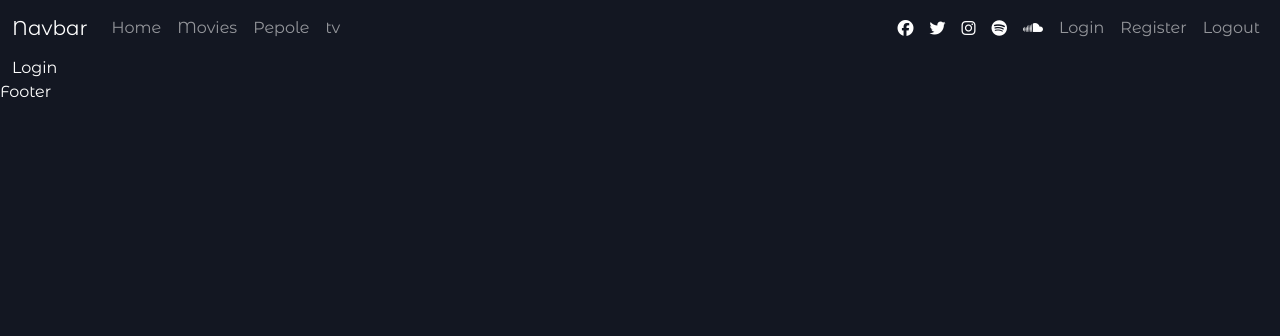
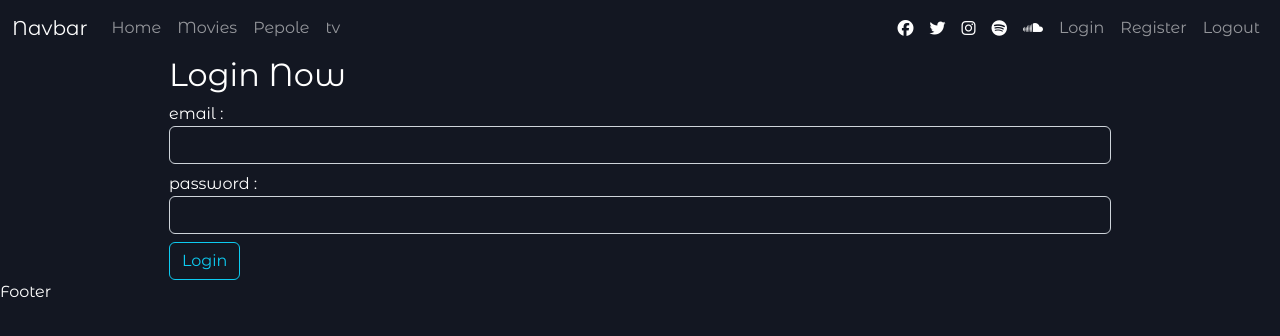
Before and after one commit to amrIsmayl/trending-Movies, a React (Create React App) app: page /login in a window 1280 px wide. Shown: the top 336 px of the page. Built offline with nearby package versions, Linux system fonts and the light colour scheme.

Commit message:
create Registration form

```diff
--- a/src/Login.jsx
+++ b/src/Login.jsx
@@ -1,7 +1,82 @@
-import React from 'react'
+import axios from 'axios';
+import Joi from 'joi';
+import React, { useState } from 'react'
+import { useNavigate } from 'react-router-dom';
 
 export default function Login() {
+
+  const [errorList, setErrorList] = useState([]);
+  const [isloading, setIsloading] = useState(false);
+  const [error, setError] = useState("");
+  let navigate = useNavigate();
+  const [user, setUser] = useState({
+    email: '',
+    password: ''
+  });
+
+  function getUserData(e) {
+    let myUser = { ...user }; // copy user
+    myUser[e.target.name] = e.target.value;
+    setUser(myUser);
+    console.log(myUser)
+  }
+
+  async function submitLoginForm(e) {
+    e.preventDefault();
+    setIsloading(true);
+    let validationResult = validateLoginForm();
+
+    if (validationResult.error) {
+      setErrorList(validationResult.error.details);
+      setIsloading(false);
+    }
+    else {
+      let { data } = await axios.post('https://route-egypt-api.herokuapp.com/signin', user);
+
+      if (data.message === 'success') {
+        setIsloading(false);
+        navigate('/home')
+      }
+      else {
+        setError(data.message);
+        setIsloading(false);
+      }
+    }
+  }
+
+  function validateLoginForm() {
+    let scheme = Joi.object({
+      email: Joi.string().email({ minDomainSegments: 2, tlds: { allow: ['com', 'net'] } }).required(),
+      password: Joi.string().pattern(new RegExp('^[A-Z][a-z]{3,8}$')).required(),
+    })
+
+    return scheme.validate(user, { abortEarly: false });
+  }
+
+
   return (
-    <div>Login</div>
+    <>
+      <div className=' w-75 mx-auto'>
+        <h2>Login Now</h2>
+
+        {errorList.map((error , i)=> i === 1? <div className=' alert py-2 alert-danger'>password invalid</div>: <div className=' alert py-2 alert-danger'>{error.message}</div>)}
+        {error ? <div className=' alert alert-danger'>{error}</div> : ''}
+
+        <form onSubmit={submitLoginForm}>
+
+          <label htmlFor="email">email :</label>
+          <input onChange={getUserData} type='email' className=' form-control mb-2' id='email' name='email' />
+
+          <label htmlFor="password">password :</label>
+          <input onChange={getUserData} type='password' className=' form-control mb-2' id='password' name='password' />
+
+          <button type='supmit' className=' btn btn-outline-info'>
+            {isloading ? <i className=' fas fa-spinner fa-spin'></i>: "Login"}
+          </button>
+
+        </form>
+
+      </div>
+    </>
   )
 }
--- a/src/Register.jsx
+++ b/src/Register.jsx
@@ -1,12 +1,14 @@
 import axios from 'axios';
 import Joi from 'joi';
 import React, { useState } from 'react'
+import { useNavigate } from 'react-router-dom';
 
 export default function Register() {
 
   const [errorList, setErrorList] = useState([]);
   const [isloading, setIsloading] = useState(false);
   const [error, setError] = useState("");
+  let navigate = useNavigate();
   const [user, setUser] = useState({
     first_name: '',
     last_name: '',
@@ -36,6 +38,7 @@ export default function Register() {
 
       if (data.message === 'success') {
         setIsloading(false);
+        navigate('/login')
       }
       else {
         setError(data.message);
@@ -62,8 +65,7 @@ export default function Register() {
       <div className=' w-75 mx-auto'>
         <h2>Register Now</h2>
 
-        {/* {errorList.map((error)=><div className=' alert py-2 alert-danger'>{error.massege}</div>)} */}
-        {errorList.map((error)=><div className=' alert py-2 alert-danger'>{error.message}</div>)}
+        {errorList.map((error , i)=> i === 4 ? <div className=' alert py-2 alert-danger'>password invalid</div>: <div className=' alert py-2 alert-danger'>{error.message}</div>)}
         {error ? <div className=' alert alert-danger'>{error}</div> : ''}
 
         <form onSubmit={submitRegisterForm}>
```
